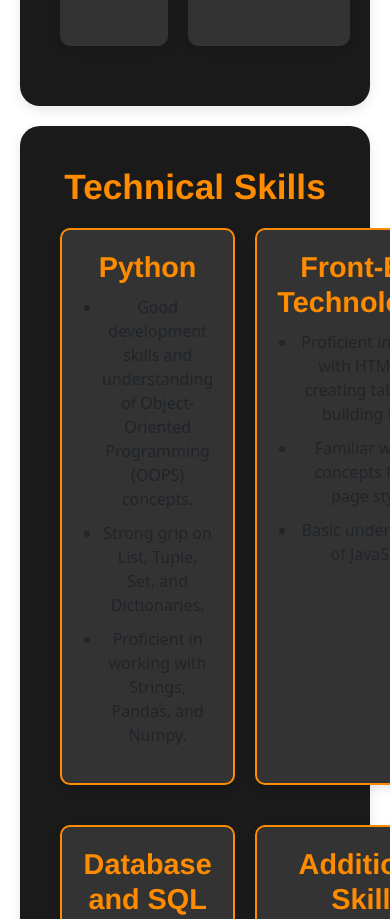
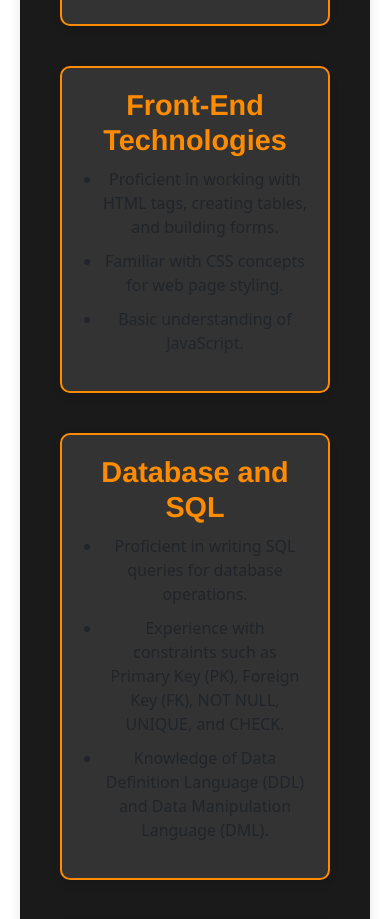
Before and after one commit to mithilreddy369/resume, a plain HTML site: page index.html in a window 390 px wide. Shown: the part 2628-3547 px from the top of the page. Drawn offline with nearby package versions, Linux system fonts and the light colour scheme.

Commit message:
updated to mobile 5

```diff
--- a/styles.css
+++ b/styles.css
@@ -465,9 +465,9 @@ footer .social-links a:hover {
     padding: 15px;
   }
 /* Stack "Career Objective" and "Skills" vertically */
-    #about,
-    #skills {
-      display: block; /* Change the display property to block for stacking vertically */
+.about-grid,
+.skills-grid {
+  grid-template-columns: 100%; /* Use a single column for better stacking */
 }
 
 /* Center-align the content in "About Me" and "Technical Skills" sections */
```
Lines whose indentation alone changed are shown as unchanged.
